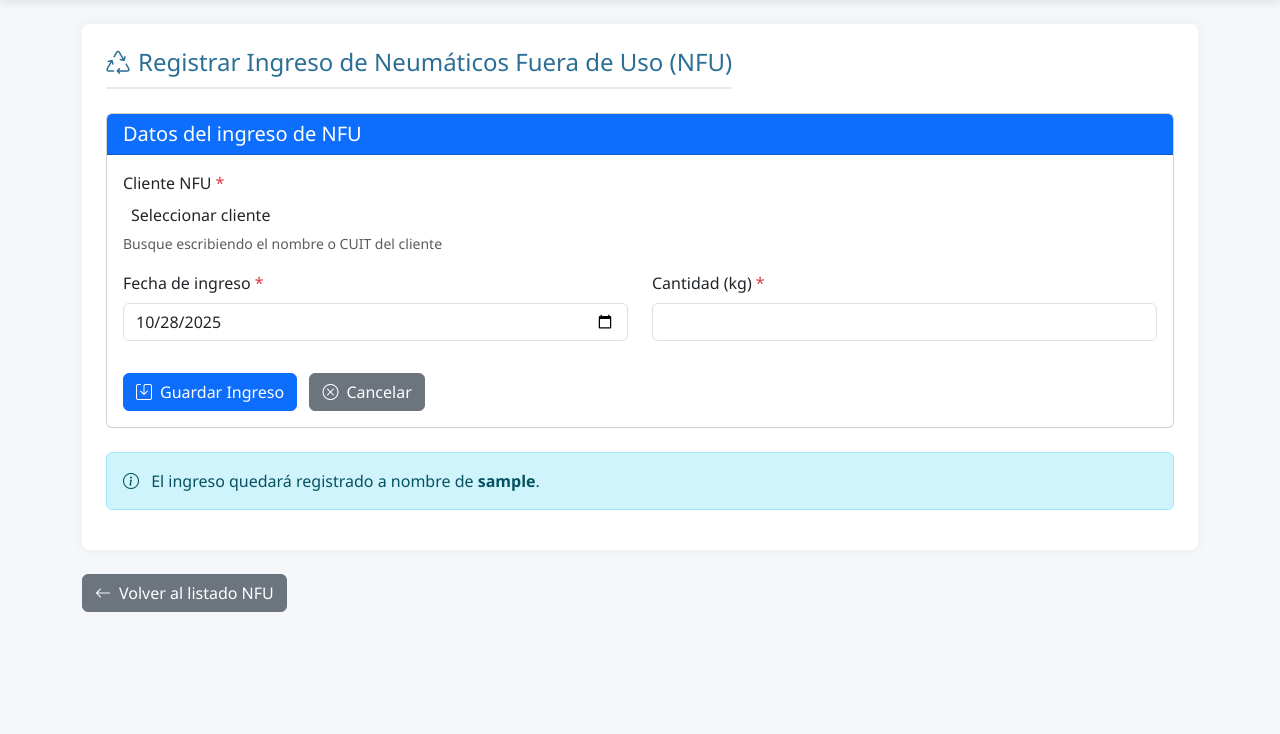
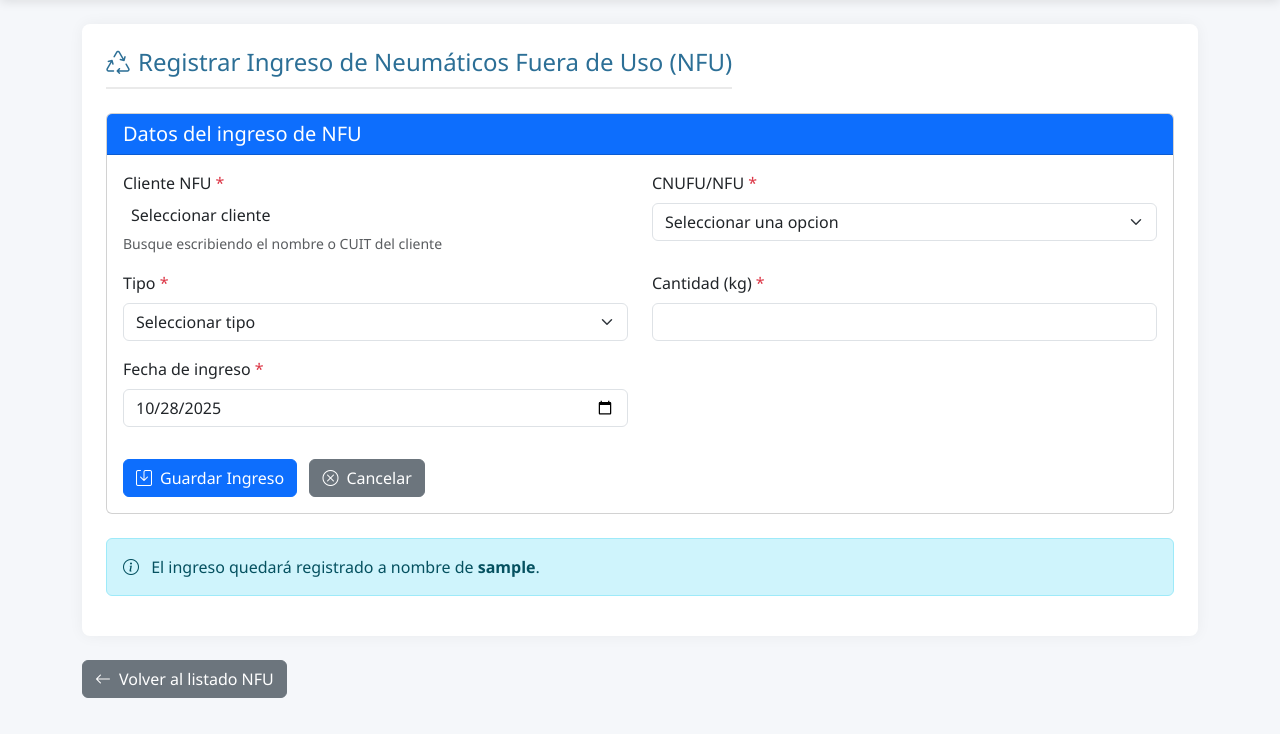
Before and after one commit to santino2003/regomax, a Node server app: template views/nfuNuevo.ejs in a window 1280 px wide. Shown: the part 66-800 px from the top of the page. Run offline with Node 20, Linux system fonts and the light colour scheme; the template is opened without the code that fills it: most values are stand-ins (such as "Sample title", 1, 10 or a date in 2020); some libraries are stand-ins or nearby versions.

Commit message:
feat: Add categoria and tipo fields to NFU registration and update related functionality

```diff
--- a/views/nfuNuevo.ejs
+++ b/views/nfuNuevo.ejs
@@ -83,6 +83,37 @@
                                             </small>
                                         </div>
                                     </div>
+                                    <div class="col-md-6">
+                                        <div class="mb-3">
+                                            <label for="categoria" class="form-label">CNUFU/NFU <span class="text-danger">*</span></label>
+                                            <select class="form-select" id="categoria" name="categoria" required>
+                                                <option value="">Seleccionar una opcion</option>
+                                                <option value="NFU">NFU</option>
+                                                <option value="CNFU">CNFU</option>
+                                            </select>
+                                        </div>
+                                    </div>
+                                </div>
+
+                                <div class="row">
+                                    <div class="col-md-6">
+                                        <div class="mb-3">
+                                            <label for="tipo" class="form-label">Tipo <span class="text-danger">*</span></label>
+                                            <select class="form-select" id="tipo" name="tipo" required>
+                                                <option value="">Seleccionar tipo</option>
+                                                <option value="Auto">Auto</option>
+                                                <option value="Camion">Camión</option>
+                                                <option value="Mix">Mix</option>
+                                                <option value="Otros">Otros</option>
+                                            </select>
+                                        </div>
+                                    </div>
+                                    <div class="col-md-6">
+                                        <div class="mb-3">
+                                            <label for="cantidad" class="form-label">Cantidad (kg) <span class="text-danger">*</span></label>
+                                            <input type="number" class="form-control" id="cantidad" name="cantidad" step="0.01" min="0.01" required>
+                                        </div>
+                                    </div>
                                 </div>
 
                                 <div class="row">
@@ -90,12 +121,6 @@
                                         <div class="mb-3">
                                             <label for="fecha" class="form-label">Fecha de ingreso <span class="text-danger">*</span></label>
                                             <input type="date" class="form-control" id="fecha" name="fecha" required>
-                                        </div>
-                                    </div>
-                                    <div class="col-md-6">
-                                        <div class="mb-3">
-                                            <label for="cantidad" class="form-label">Cantidad (kg) <span class="text-danger">*</span></label>
-                                            <input type="number" class="form-control" id="cantidad" name="cantidad" step="0.01" min="0.01" required>
                                         </div>
                                     </div>
                                 </div>
@@ -181,10 +206,12 @@
             const fecha = document.getElementById('fecha').value;
             const cantidad = document.getElementById('cantidad').value;
             const cliente_id = document.getElementById('cliente_id').value;
+            const categoria = document.getElementById('categoria').value;
+            const tipo = document.getElementById('tipo').value;
 
-            console.log('Datos del formulario:', { fecha, cantidad, cliente_id });
+            console.log('Datos del formulario:', { fecha, cantidad, cliente_id, categoria, tipo });
 
-            if (!fecha || !cantidad || !cliente_id) {
+            if (!fecha || !cantidad || !cliente_id || !categoria || !tipo) {
                 alert('Por favor complete todos los campos obligatorios');
                 return;
             }
@@ -195,7 +222,9 @@
                 const requestBody = {
                     fecha,
                     cantidad: Number(cantidad),
-                    cliente_id: Number(cliente_id)
+                    cliente_id: Number(cliente_id),
+                    categoria,
+                    tipo
                 };
 
                 const response = await fetch('/api/nfu', {
```
Also changed, not shown: src/controllers/nfuController.js (+7 -5 lines), src/repositories/nfuRepository.js (+8 -4 lines), src/services/nfuService.js (+13 -3 lines), views/listarNFU.ejs (+13 -1 lines), README.md.
